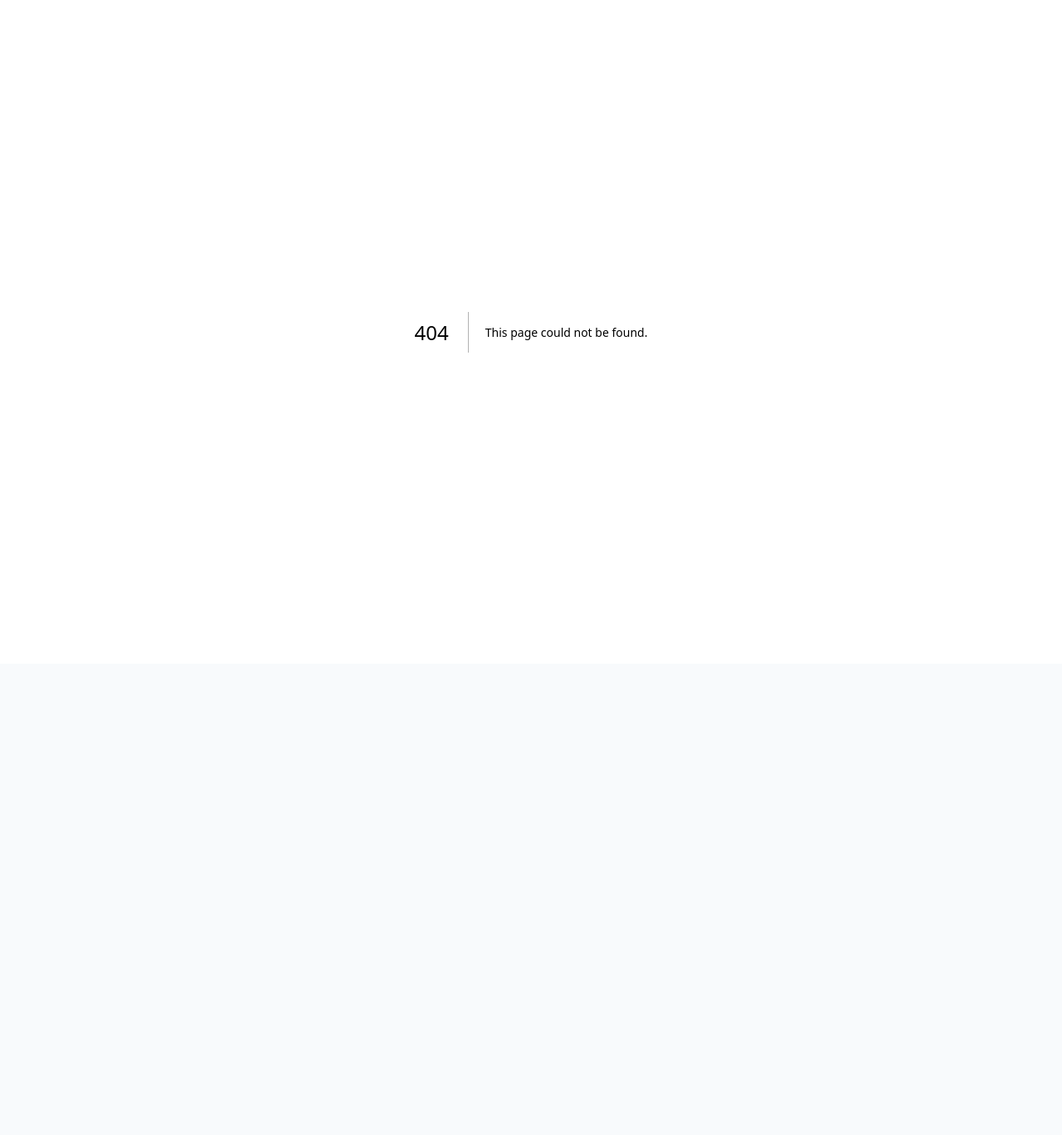
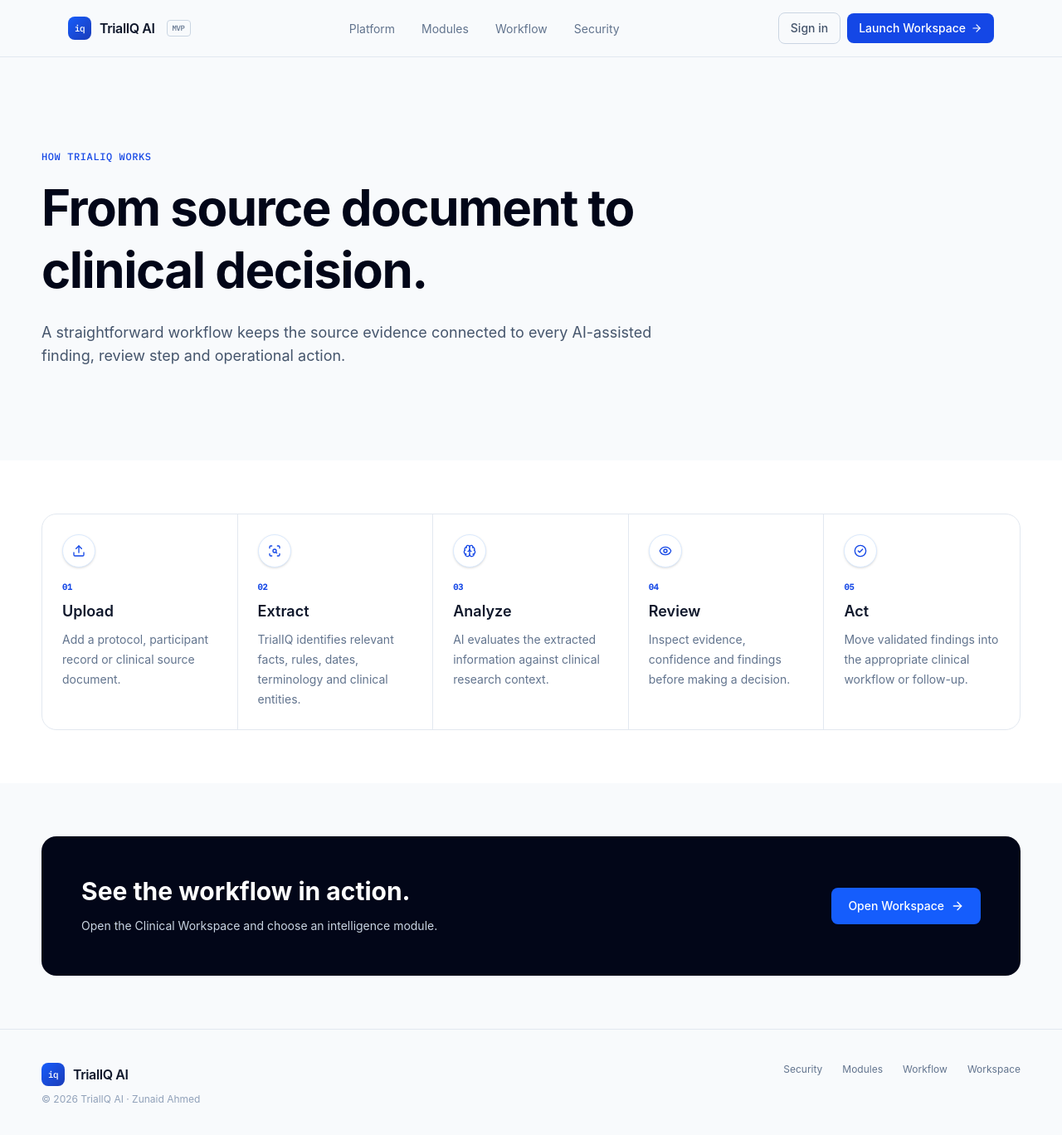
Before and after one commit to Zunaid24/trialiq, a Next.js app: page /workflow in a window 1280 px wide. Before the commit this address had no page. Shown: the top 1368 px of the page at 83% size. Before the commit the page ends 800 px from the top, so only its background shows below. Built offline with nearby package versions, Linux system fonts and the light colour scheme.

Commit message:
Add workflow information page

```diff
--- /dev/null
+++ b/app/workflow/page.tsx
@@ -0,0 +1,56 @@
+import Link from "next/link";
+import { ArrowRight, Upload, ScanSearch, Brain, Eye, CheckCircle2 } from "lucide-react";
+import Navbar from "@/components/Navbar";
+import Footer from "@/components/Footer";
+
+const steps = [
+  { number: "01", icon: Upload, title: "Upload", text: "Add a protocol, participant record or clinical source document." },
+  { number: "02", icon: ScanSearch, title: "Extract", text: "TrialIQ identifies relevant facts, rules, dates, terminology and clinical entities." },
+  { number: "03", icon: Brain, title: "Analyze", text: "AI evaluates the extracted information against clinical research context." },
+  { number: "04", icon: Eye, title: "Review", text: "Inspect evidence, confidence and findings before making a decision." },
+  { number: "05", icon: CheckCircle2, title: "Act", text: "Move validated findings into the appropriate clinical workflow or follow-up." },
+];
+
+export default function WorkflowPage() {
+  return (
+    <main className="min-h-screen bg-slate-50">
+      <Navbar />
+      <section className="px-5 py-20 md:px-8 md:py-28">
+        <div className="mx-auto max-w-[1180px]">
+          <p className="font-mono text-xs font-medium uppercase tracking-wider text-blue-700">How TrialIQ Works</p>
+          <h1 className="mt-4 max-w-4xl text-4xl font-bold leading-tight tracking-tight text-slate-950 md:text-6xl">From source document to clinical decision.</h1>
+          <p className="mt-6 max-w-3xl text-base leading-7 text-slate-600 md:text-lg">A straightforward workflow keeps the source evidence connected to every AI-assisted finding, review step and operational action.</p>
+        </div>
+      </section>
+
+      <section className="bg-white px-5 py-16 md:px-8">
+        <div className="mx-auto max-w-[1180px]">
+          <div className="relative">
+            <div className="absolute left-[10%] right-[10%] top-5 hidden h-px bg-blue-100 md:block" />
+            <div className="relative grid overflow-hidden rounded-2xl border border-slate-200 bg-white md:grid-cols-5">
+              {steps.map((step) => {
+                const Icon = step.icon;
+                return (
+                  <div key={step.number} className="border-b border-slate-200 p-6 last:border-b-0 md:border-b-0 md:border-r md:last:border-r-0">
+                    <div className="relative z-10 flex h-10 w-10 items-center justify-center rounded-full border border-blue-100 bg-white font-mono text-[10px] font-semibold text-blue-700 shadow-sm"><Icon size={16} /></div>
+                    <p className="mt-4 font-mono text-[10px] font-semibold text-blue-700">{step.number}</p>
+                    <h2 className="mt-2 text-lg font-semibold text-slate-900">{step.title}</h2>
+                    <p className="mt-2 text-sm leading-6 text-slate-500">{step.text}</p>
+                  </div>
+                );
+              })}
+            </div>
+          </div>
+        </div>
+      </section>
+
+      <section className="px-5 py-16 md:px-8">
+        <div className="mx-auto max-w-[1180px] flex flex-col justify-between gap-6 rounded-2xl bg-slate-950 px-7 py-12 text-white md:flex-row md:items-center md:px-12">
+          <div><h2 className="text-2xl font-bold md:text-3xl">See the workflow in action.</h2><p className="mt-3 max-w-xl text-sm leading-6 text-slate-300">Open the Clinical Workspace and choose an intelligence module.</p></div>
+          <Link href="/dashboard/workspace" className="group inline-flex w-fit items-center gap-2 rounded-md bg-blue-600 px-5 py-3 text-sm font-medium text-white hover:bg-blue-500">Open Workspace <ArrowRight size={16} className="transition-transform group-hover:translate-x-0.5" /></Link>
+        </div>
+      </section>
+      <Footer />
+    </main>
+  );
+}
```
